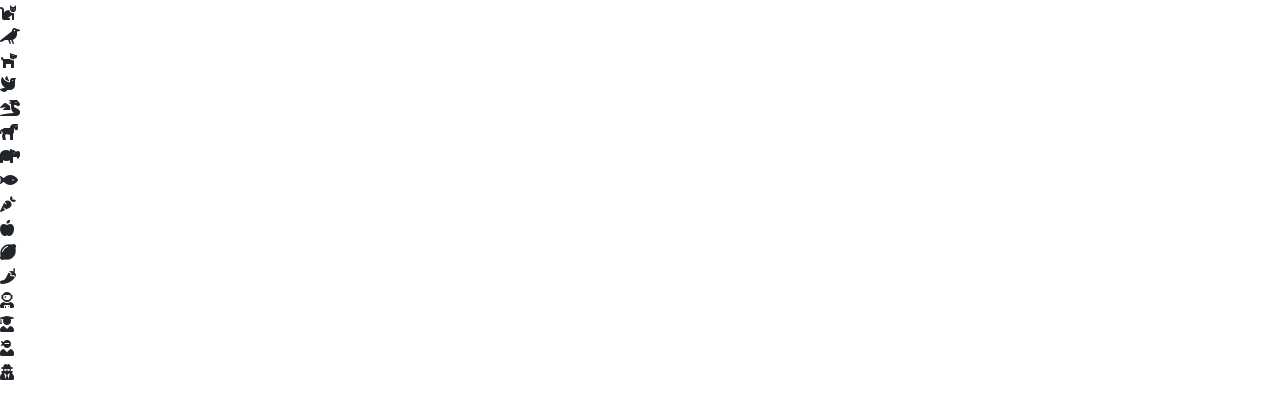
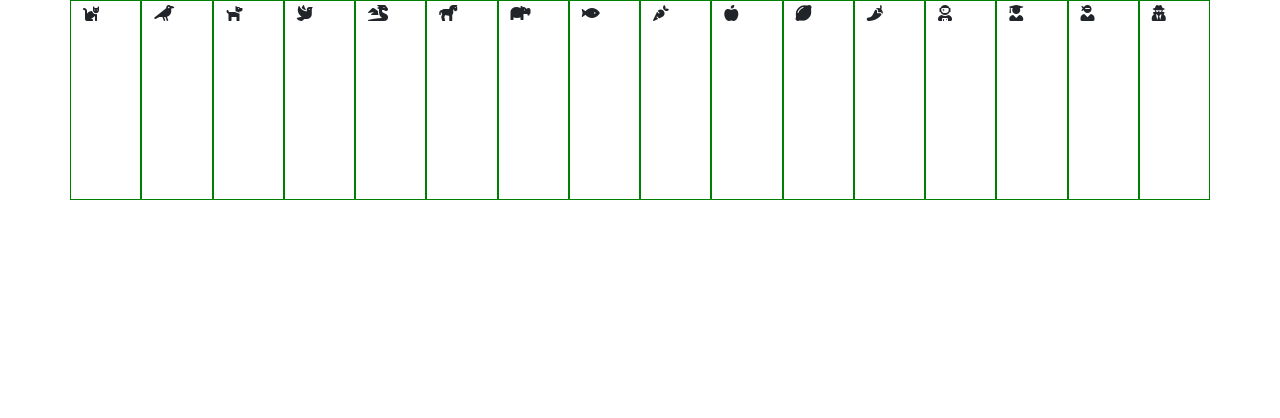
Before and after one commit to NoemiPatermo/js-es6-icons, a plain HTML site: page index.html in a window 1280 px wide. Drawn offline with nearby package versions, Linux system fonts and the light colour scheme.

Commit message:
js-es6-icons

```diff
--- a/css/style.css
+++ b/css/style.css
@@ -0,0 +1,5 @@
+.icon-card{
+    width: calc(100% / 5);
+    height: 200px;
+    border: 1px solid green;
+}
--- a/index.html
+++ b/index.html
@@ -10,7 +10,12 @@
     <title>Document</title>
 </head>
 <body>
-    <div class="icons-container"></div>
+    <div class="icons-container container">
+
+        <div class="row icons-content">
+
+        </div>
+    </div>
     <script type="text/javascript"src="js/script.js"></script>
 </body>
 </html>
--- a/js/script.js
+++ b/js/script.js
@@ -106,10 +106,12 @@ const icons = [
 //Partendo dalla seguente struttura dati , mostriamo in pagina tutte le icone disponibili come da layout.
 
 //per mostrare la lista utilizza il forEach e genera in maniera dinamica la classe di font Awesome
-const containerHTML = document.querySelector('.icons-container');
+const containerHTML = document.querySelector('.icons-content');
 
 icons.forEach((icon) => {
     const {name, prefix, family } = icon; //destrutturazione oggetto
     containerHTML.innerHTML += `
-    <div><i class = "${family} ${prefix}${name}"></i></div>`
+    <div class="icon-card col">
+        <i class="${family} ${prefix}${name}"></i>
+    </div>`
 });
```
